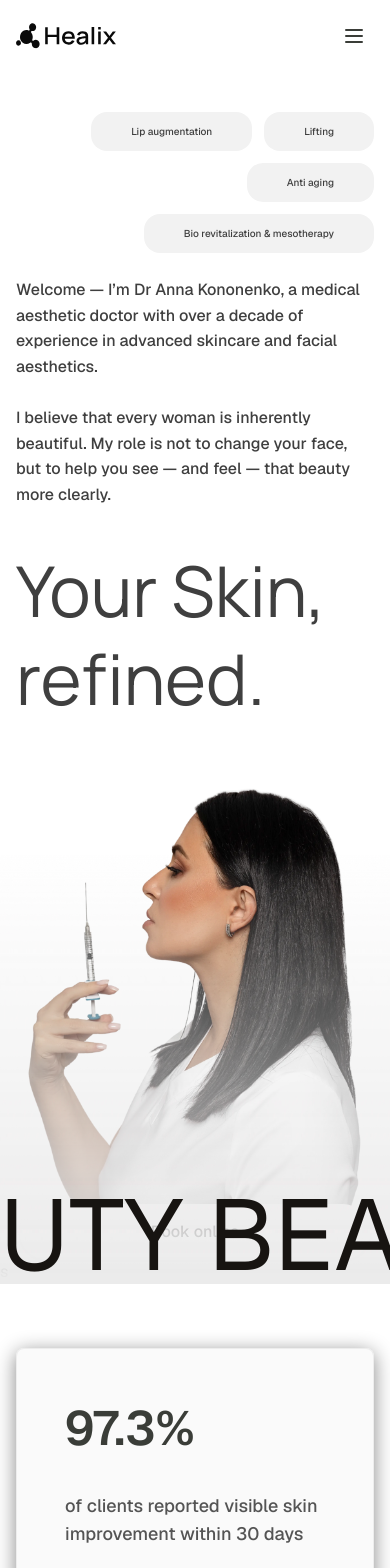
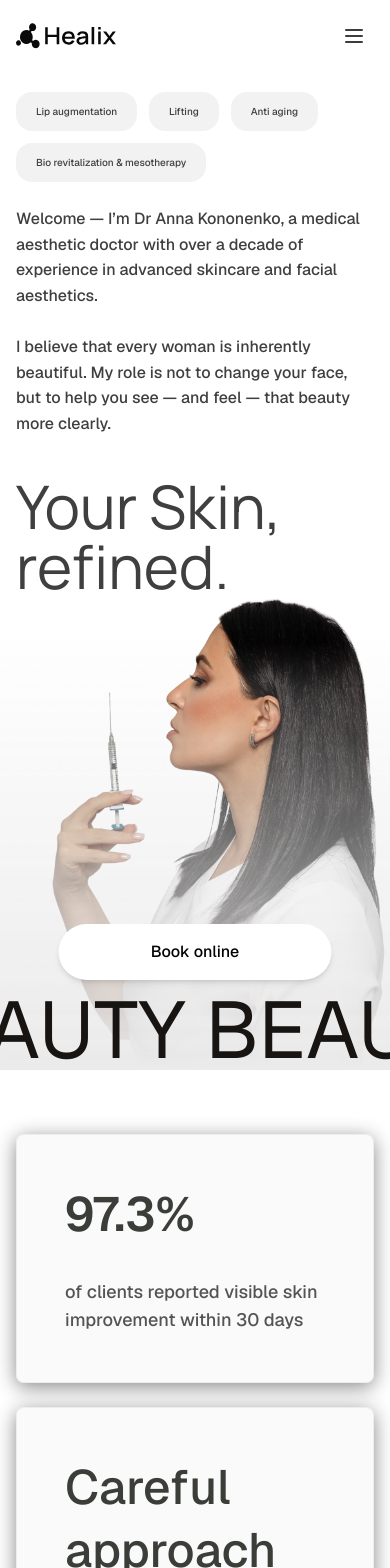
Before and after one commit to Chornei-Olha/Healix-beauty, a Next.js app: page / in a window 390 px wide. Shown: the top 1568 px of the page. Built offline with nearby package versions, Linux system fonts and the light colour scheme.

Commit message:
Update components, add new services and testimonials, remove old images

```diff
--- a/src/components/common/HeroSection.tsx
+++ b/src/components/common/HeroSection.tsx
@@ -6,17 +6,17 @@ import Button from '@/components/ui/Button';
 const HeroSection = () => {
   return (
     <section className="relative w-full bg-white overflow-hidden lg:pb-[60px]">
-      <div className="container mx-auto px-4 sm:px-6 lg:px-8 relative z-10 flex flex-col lg:flex-row items-center justify-between gap-10 lg:gap-0">
+      <div className="container mx-auto px-4 sm:px-6 lg:px-8 relative z-10 flex flex-col lg:flex-row items-center justify-between gap-0 lg:gap-0">
         {/* Left (Text) */}
         <div className="order-2 sm:order-1 w-full lg:w-1/3 self-start pt-0 sm:pt-[120px] ">
-          <h1 className="text-[70px] sm:text-[86px] lg:text-[96px] justify-start font-manrope font-normal leading-tight text-[#3F3F3F] mb-6 lg:mb-10">
+          <h1 className="text-[60px] sm:text-[86px] lg:text-[96px] justify-start font-manrope font-normal leading-none sm:leading-tight text-[#3F3F3F] mt-10 lg:mb-10">
             Your Skin,
             <br className="block sm:hidden lg:block" />
             refined.
           </h1>
         </div>
         {/* Main Image */}
-        <div className="order-3 sm:order-2 w-full lg:w-1/3">
+        <div className="order-3 sm:order-2 w-full lg:w-1/3 ml-12 sm:ml-0">
           <Image
             src="/images/Anna2.webp"
             alt="Beauty treatment"
@@ -27,20 +27,20 @@ const HeroSection = () => {
           />
         </div>
         {/* Right (Text) */}
-        <div className="order-1 sm:order-3 w-full lg:w-1/3 self-start pt-[40px] sm:pt-[100px]">
+        <div className="order-1 sm:order-3 w-full lg:w-1/3 self-start pt-[20px] sm:pt-[100px]">
           <div className="flex flex-col gap-6 lg:gap-12 justify-start">
             {/* Tags */}
-            <div className="flex flex-wrap gap-3 justify-end">
-              <span className="bg-[#F2F2F2] text-[#3F3F3F] text-[10px] sm:text-sm font-medium px-10 py-3 rounded-2xl">
+            <div className="flex flex-wrap gap-3 sm:justify-end">
+              <span className="bg-[#F2F2F2] text-[#3F3F3F] text-[10px] sm:text-sm font-medium px-5 sm:px-10 py-3 rounded-2xl">
                 Lip augmentation
               </span>
-              <span className="bg-[#F2F2F2] text-[#3F3F3F] text-[10px] sm:text-sm font-medium px-10 py-3 rounded-2xl">
+              <span className="bg-[#F2F2F2] text-[#3F3F3F] text-[10px] sm:text-sm font-medium px-5 sm:px-10 py-3 rounded-2xl">
                 Lifting
               </span>
-              <span className="bg-[#F2F2F2] text-[#3F3F3F] text-[10px] sm:text-sm font-medium px-10 py-3 rounded-2xl">
+              <span className="bg-[#F2F2F2] text-[#3F3F3F] text-[10px] sm:text-sm font-medium px-5 sm:px-10 py-3 rounded-2xl">
                 Anti aging
               </span>
-              <span className="bg-[#F2F2F2] text-[#3F3F3F] text-[10px] sm:text-sm font-medium px-10 py-3 rounded-2xl">
+              <span className="bg-[#F2F2F2] text-[#3F3F3F] text-[10px] sm:text-sm font-medium px-5 sm:px-10 py-3 rounded-2xl">
                 Bio revitalization & mesotherapy
               </span>
             </div>
@@ -55,22 +55,22 @@ const HeroSection = () => {
             </p>
           </div>
         </div>
+      </div>
 
-        {/* Mobile CTA Button */}
-        <div className="lg:hidden absolute bottom-0 left-1/2 transform -translate-x-1/2 w-[90%]">
-          <button className="w-full bg-white text-black text-base font-medium py-4 rounded-full shadow-md z-50">
-            Book online
-          </button>
-        </div>
+      {/* Mobile CTA Button */}
+      <div className="md:hidden absolute bottom-[90px] left-1/2 transform -translate-x-1/2 w-[70%] z-[999]">
+        <button className="w-full bg-white text-black text-base font-medium py-4 rounded-full shadow-md z-[999]">
+          Book online
+        </button>
       </div>
       {/* Background Text */}
-      <div className="absolute bottom-0 left-1/2 transform -translate-x-1/2 z-50">
-        <span className="text-[100px] sm:text-[100px] md:text-[284px] lg:text-[284px/80 font-light uppercase text-[#171411] leading-none whitespace-nowrap overflow-hidden">
-          BEAUTY BEAUTy
+      <div className="absolute bottom-0 left-1/2 transform -translate-x-1/2 z-30">
+        <span className="text-[80px] md:text-[284px] lg:text-[284px/80 font-light uppercase text-[#171411] leading-none whitespace-nowrap overflow-hidden">
+          BEAUTY BEAUTY
         </span>
       </div>
-      s
-      <div className="absolute bottom-0 left-0 w-full z-30">
+
+      <div className="absolute bottom-0 left-0 w-full z-20">
         <Image
           src="/images/BG2.webp"
           alt="Background"
```
